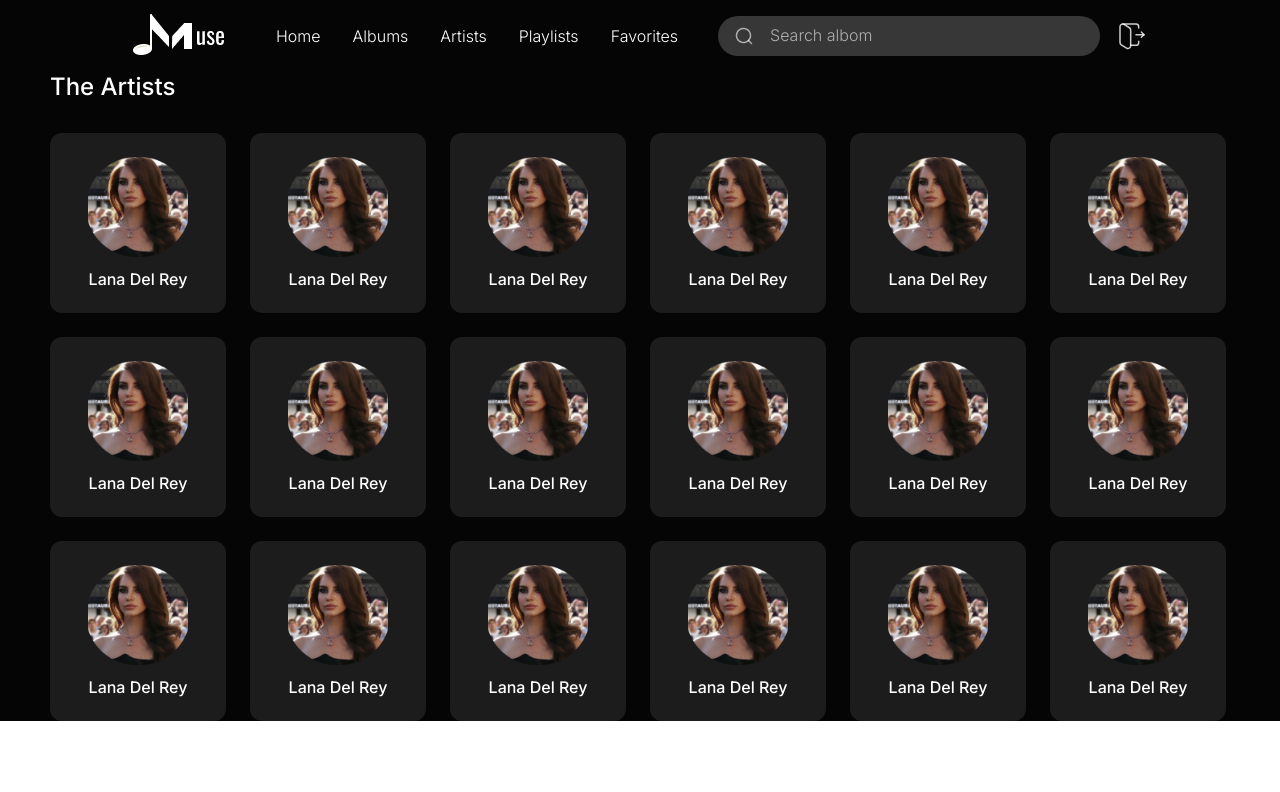
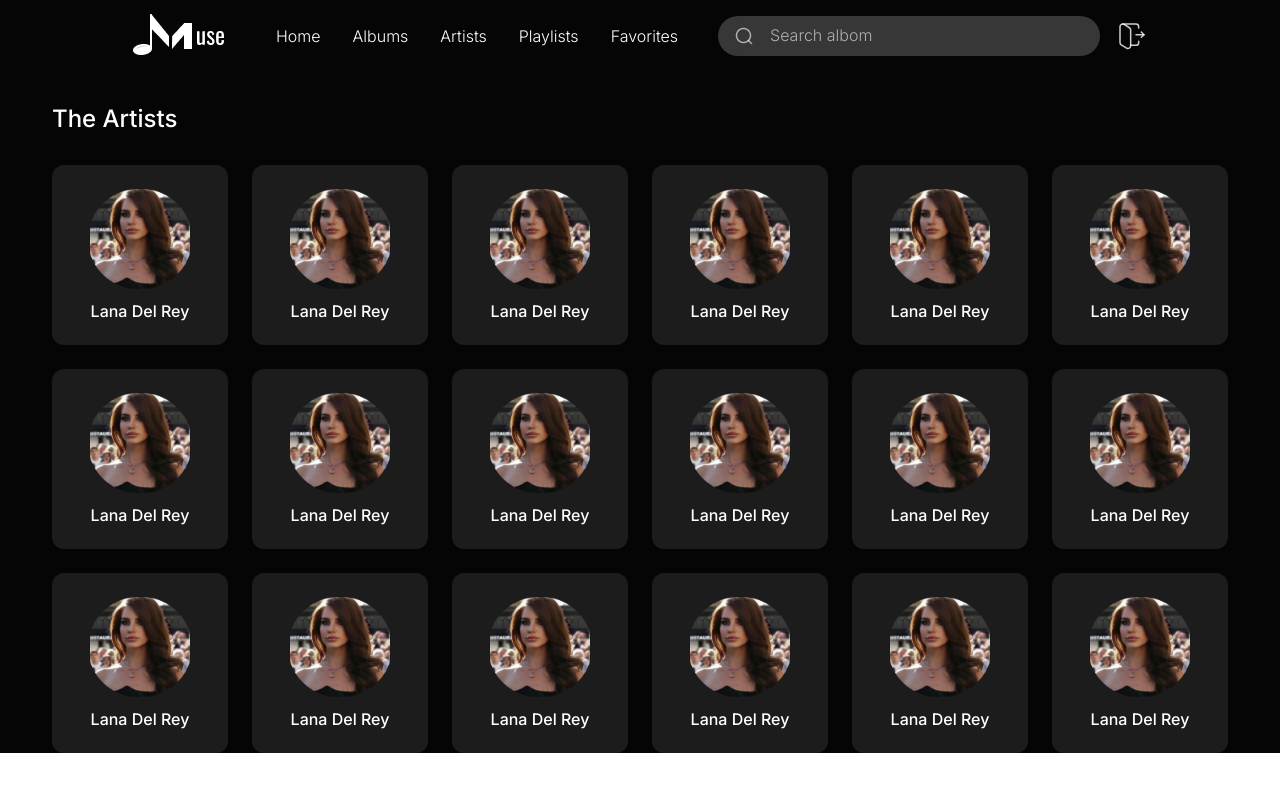
Before and after one commit to nikushabitskinashvili/muse, a Next.js app: page /ArtistPage in a window 1280 px wide. Shown: the top 792 px of the page. Built offline with nearby package versions, Linux system fonts and the light colour scheme.

Commit message:
feat/FBLAN-48/ArtistPage

```diff
--- a/app/ArtistPage/ArtistPage.module.scss
+++ b/app/ArtistPage/ArtistPage.module.scss
@@ -2,14 +2,19 @@
 
 
 .main {
+    width: 100%;
+    background: #050505;
     display: flex;
-    flex-direction: column;
-    align-items: center;
-    background-color: $textBlack;
+    justify-content: center;
+    position: absolute;
+    top: 72px;
+    padding-top: 32px;
 }
 
 .container {
     display: flex;
+    max-width: 1176px;
+    width: 100%;
     flex-direction: column;
     align-items: flex-start;
     gap: 32px;
@@ -25,11 +30,12 @@
 
 }
 
-.heading {
+.title {
     color: $textWhite;
     font-family: 'Inter';
     font-size: 24px;
     font-style: normal;
     font-weight: 500;
     line-height: normal;
+    align-self: stretch;
 }
--- a/app/ArtistPage/page.tsx
+++ b/app/ArtistPage/page.tsx
@@ -9,7 +9,7 @@ export default  function artist () {
     return(
         <div className={styles.main}>
             <div className={styles.container}>
-                <span className={styles.heading}>The Artists</span>
+                <span className={styles.title}>The Artists</span>
 
                 <div className={styles.wrapper}>
 
--- a/app/components/ArtistCard/ArtistCard.module.scss
+++ b/app/components/ArtistCard/ArtistCard.module.scss
@@ -5,8 +5,8 @@
     flex-direction: column;
     align-items: center;
     text-align: center;
-    width: 176px;
-    max-width: 100%;
+    width: 100%;
+    max-width: 176px;
 }
 
 .cardImage{
```
